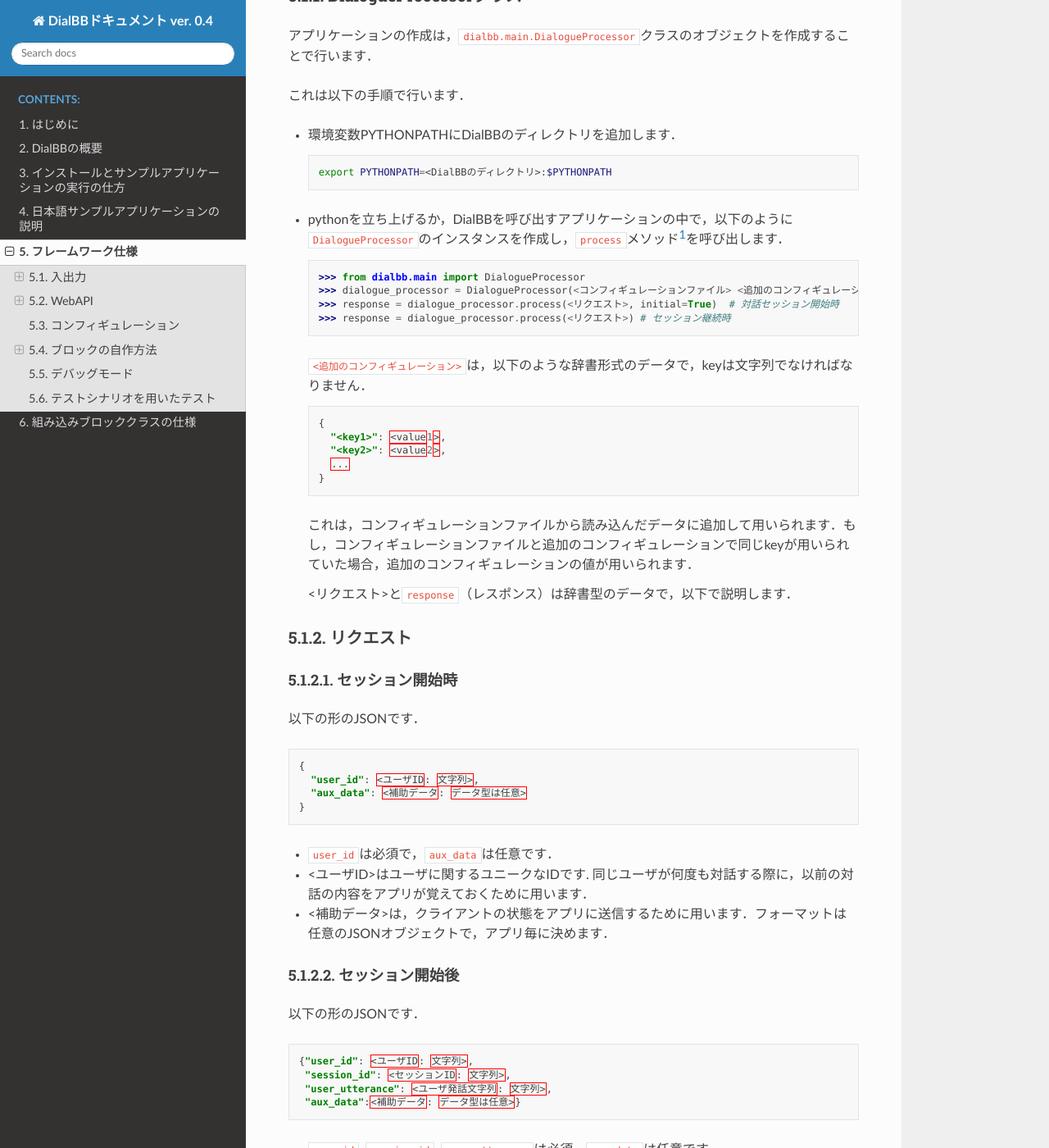
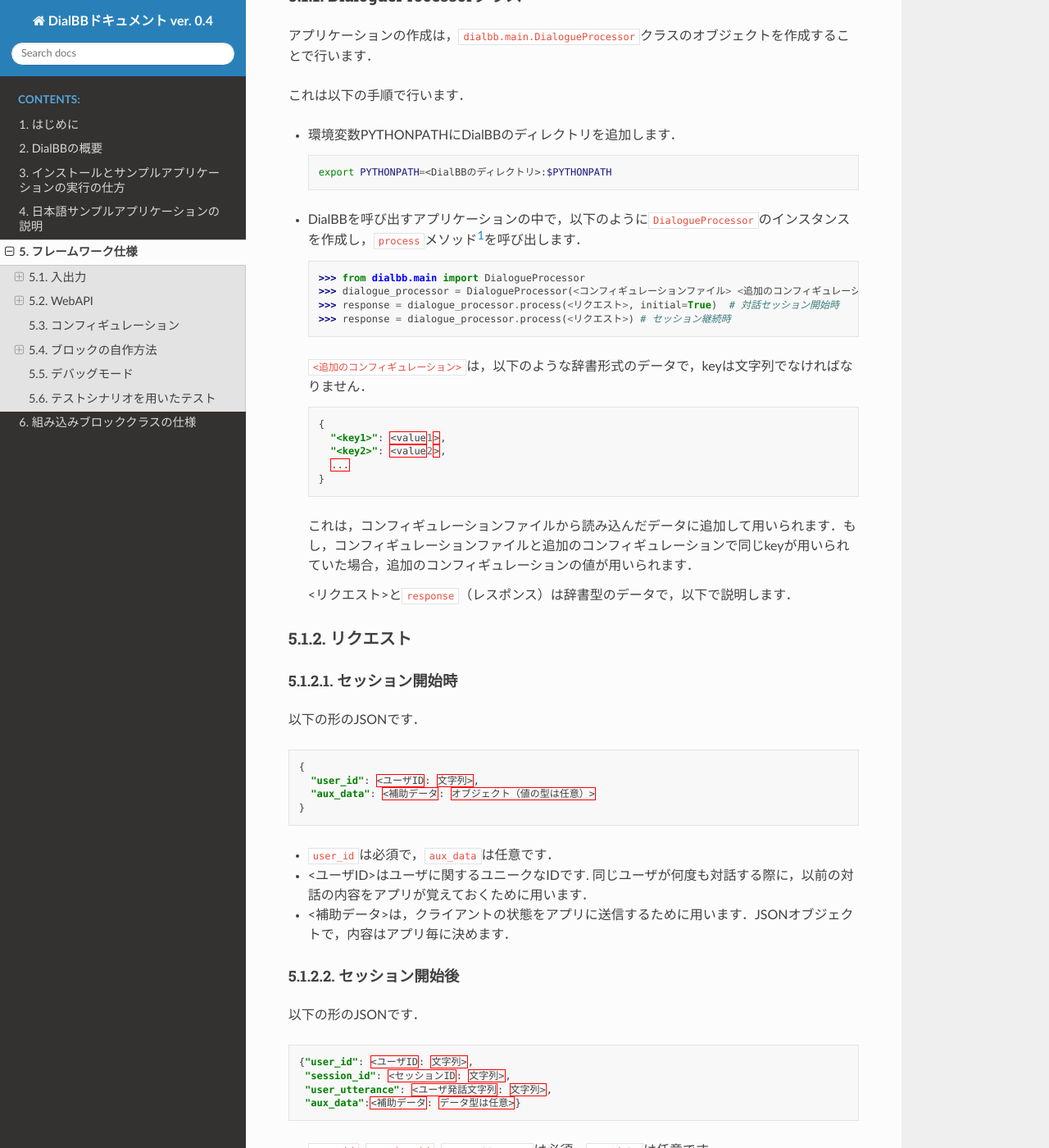
Before and after one commit to c4a-ri/dialbb, a Sphinx documentation site: the page built from docs/document-ja/source/05_framework.md, in a window 1280 px wide and 1400 px high, scrolled down 536 px. Shown: the whole window at 82% size. Built offline with Sphinx 7.4.7 and the Read the Docs theme 2.0.0, drawn with Linux system fonts in a browser that asks for light colours.

Commit message:
doc updated

````diff
--- a/docs/document-ja/source/05_framework.md
+++ b/docs/document-ja/source/05_framework.md
@@ -23,7 +23,7 @@ DialBBのメインモジュールは，クラスAPI（メソッド呼び出し
   export PYTHONPATH=<DialBBのディレクトリ>:$PYTHONPATH
   ```
 
-- pythonを立ち上げるか，DialBBを呼び出すアプリケーションの中で，以下のように`DialogueProcessor`のインスタンスを作成し，`process`メソッド[^fn-process]を呼び出します．
+- DialBBを呼び出すアプリケーションの中で，以下のように`DialogueProcessor`のインスタンスを作成し，`process`メソッド[^fn-process]を呼び出します．
 
   ```python
   >>> from dialbb.main import DialogueProcessor
@@ -57,7 +57,7 @@ DialBBのメインモジュールは，クラスAPI（メソッド呼び出し
   ```json
   {
     "user_id": <ユーザID: 文字列>,
-    "aux_data": <補助データ: データ型は任意>
+    "aux_data": <補助データ: オブジェクト（値の型は任意）>
   }
   ```
 
@@ -65,7 +65,7 @@ DialBBのメインモジュールは，クラスAPI（メソッド呼び出し
 
   - <ユーザID>はユーザに関するユニークなIDです. 同じユーザが何度も対話する際に，以前の対話の内容をアプリが覚えておくために用います．
 
-  - <補助データ>は，クライアントの状態をアプリに送信するために用います．フォーマットは任意のJSONオブジェクトで，アプリ毎に決めます．
+  - <補助データ>は，クライアントの状態をアプリに送信するために用います．JSONオブジェクトで，内容はアプリ毎に決めます．
 
 ####  セッション開始後
 
````
Also changed, not shown: docs/images/sample-arch.jpg, 1 other file.
